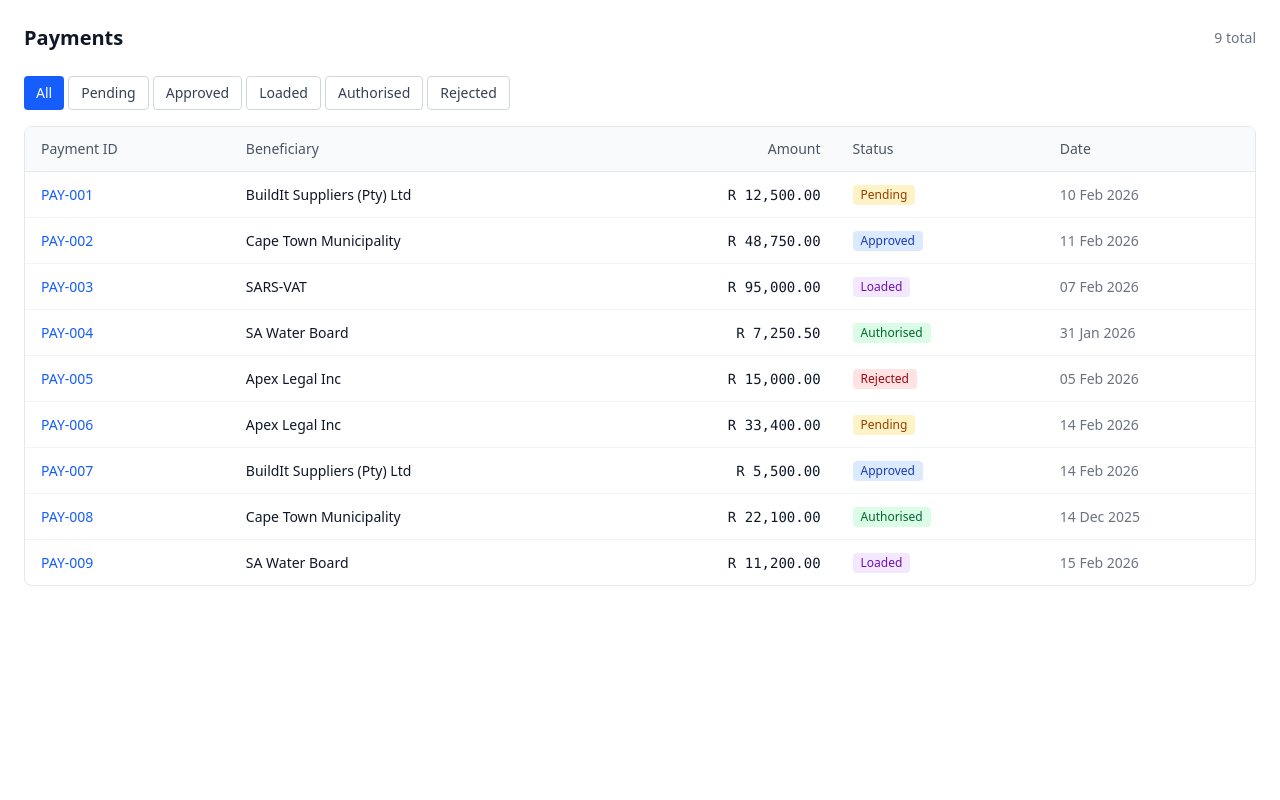
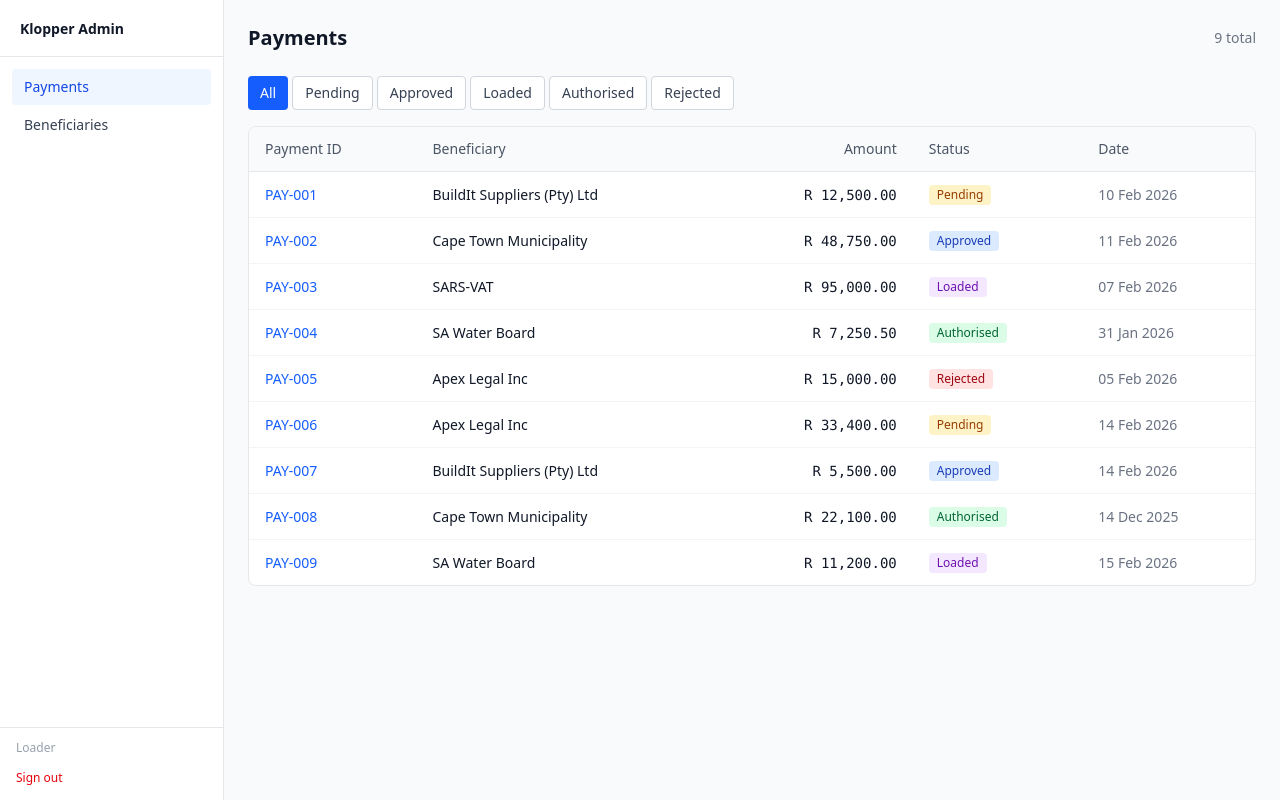
Before and after one commit to laraklopper/paymentManagerClient, a Next.js app: page /dashboard/payments in a window 1280 px wide. Built offline with nearby package versions, Linux system fonts and the light colour scheme.

Commit message:
Add files via upload

```diff
--- /dev/null
+++ b/app/dashboard/layout.tsx
@@ -0,0 +1,15 @@
+import { headers } from 'next/headers'
+import Sidebar from '@/components/Sidebar'
+
+export default async function DashboardLayout({ children }: { children: React.ReactNode }) {
+  const headersList = await headers()
+  const role = (headersList.get('x-user-role') ?? 'loader') as 'admin' | 'loader'
+  const email = headersList.get('x-user-email') ?? ''
+
+  return (
+    <div className="flex h-screen bg-gray-50">
+      <Sidebar role={role} email={email} />
+      <main className="flex-1 overflow-auto">{children}</main>
+    </div>
+  )
+}
--- /dev/null
+++ b/app/dashboard/page.tsx
@@ -0,0 +1,5 @@
+import { redirect } from 'next/navigation'
+
+export default function DashboardPage() {
+  redirect('/dashboard/payments')
+}
```
